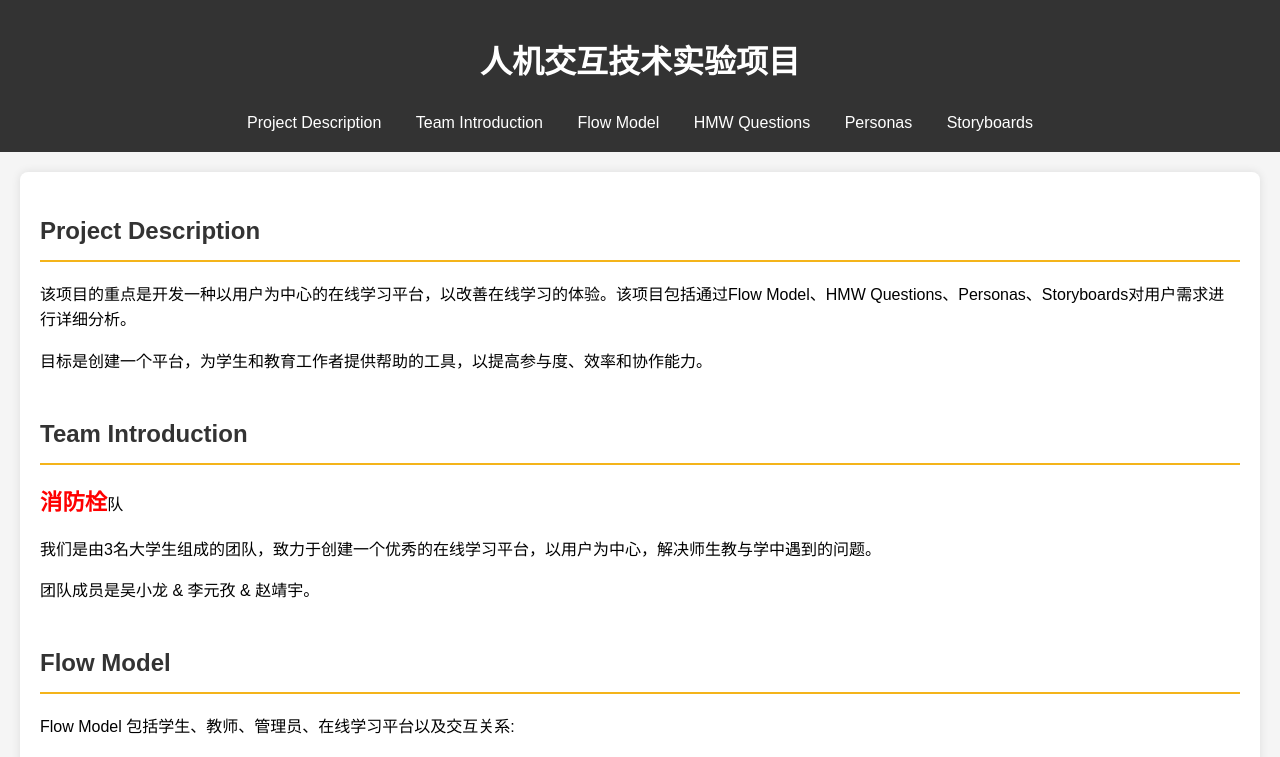
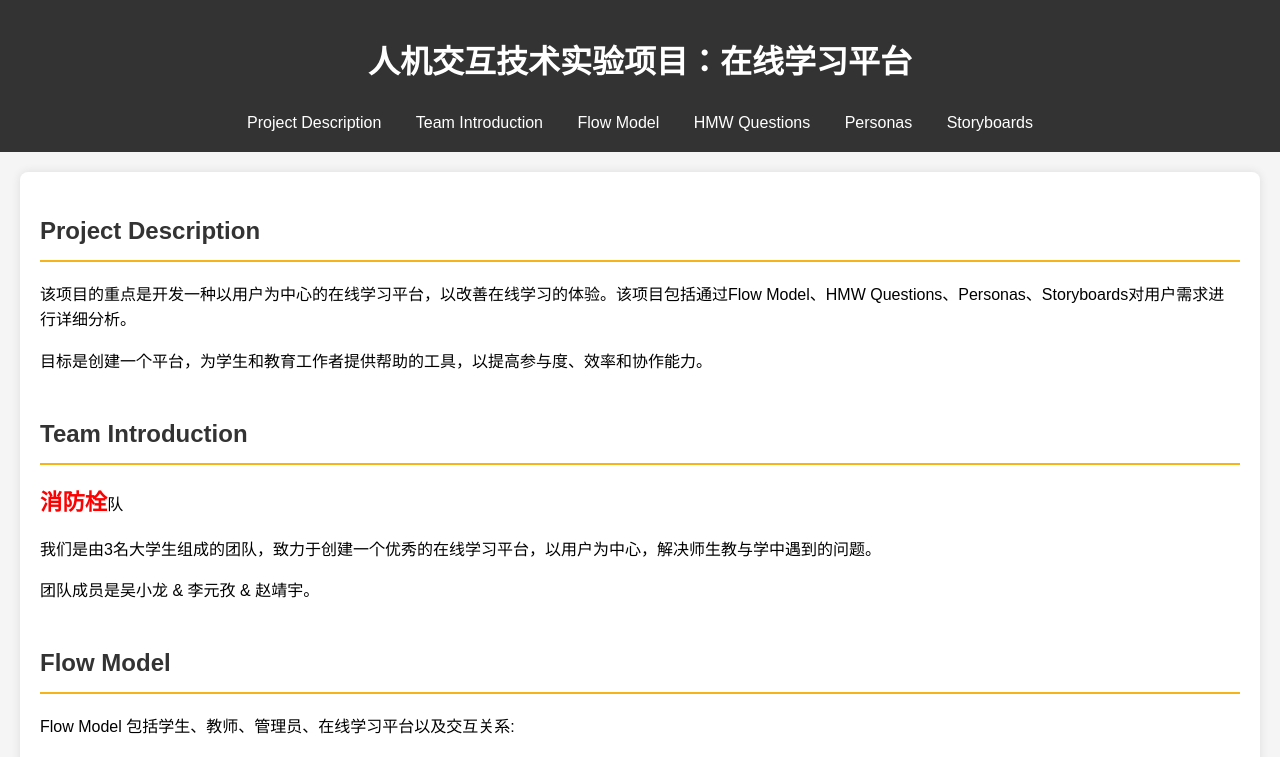
Before and after one commit to wuxiao1ong/hciex, a plain HTML site: page index.html in a window 1280 px wide. Shown: the top 757 px of the page. Drawn offline with Linux system fonts and the light colour scheme.

Commit message:
Update index.html

```diff
--- a/index.html
+++ b/index.html
@@ -3,12 +3,12 @@
 <head>
     <meta charset="UTF-8">
     <meta name="viewport" content="width=device-width, initial-scale=1.0">
-    <title>Design Process Website</title>
+    <title>人机交互技术实验项目：在线学习平台</title>
     <link rel="stylesheet" href="style.css">
 </head>
 <body>
     <header>
-        <h1>人机交互技术实验项目</h1>
+        <h1>人机交互技术实验项目：在线学习平台</h1>
         <nav>
             <a href="#project-description">Project Description</a>
             <a href="#team-introduction">Team Introduction</a>
```
